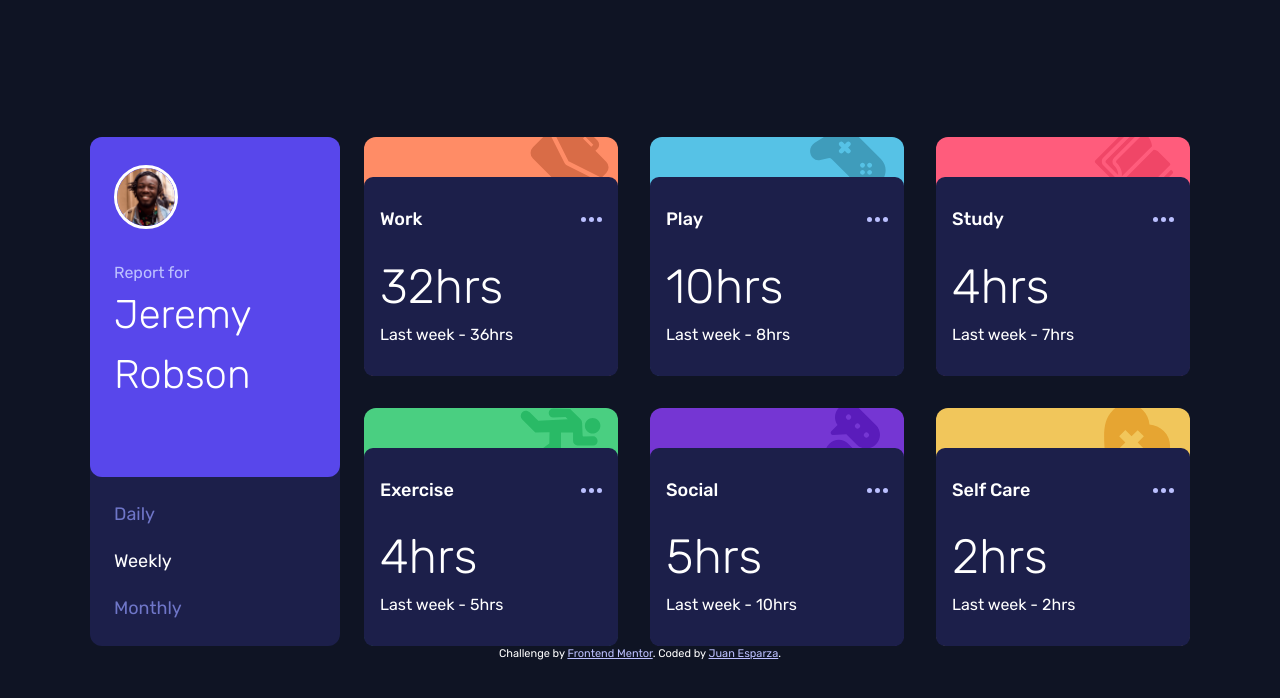
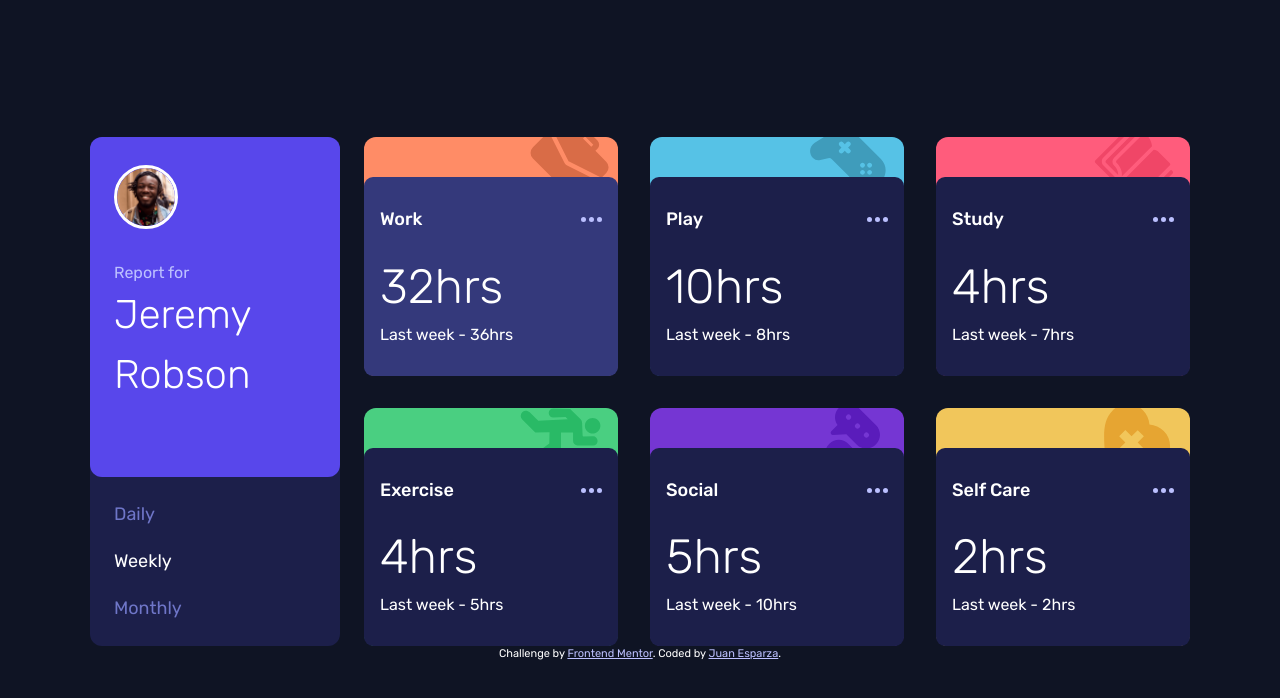
Before and after one commit to JEWebDev/time-tracking-dashboard, a plain HTML site: page index.html in a window 1280 px wide. In both pictures the pointer is over the picture 591 px from the left and 219 px from the top of the page. Drawn offline with Linux system fonts and the light colour scheme.

Commit message:
Add hover styles and update README file links

```diff
--- a/style.css
+++ b/style.css
@@ -233,6 +233,9 @@ main {
       font-size: 18px;
     }
 
+    img:hover {
+      cursor: pointer;
+    }
     .hours {
       font-size: 1.75rem;
       color: white;
@@ -242,6 +245,11 @@ main {
     .timeframe {
       color: white;
     }
+  }
+
+  .description:hover {
+    background-color: #34397b;
+    cursor: pointer;
   }
 }
 
```
Also changed, not shown: 2 other files.
